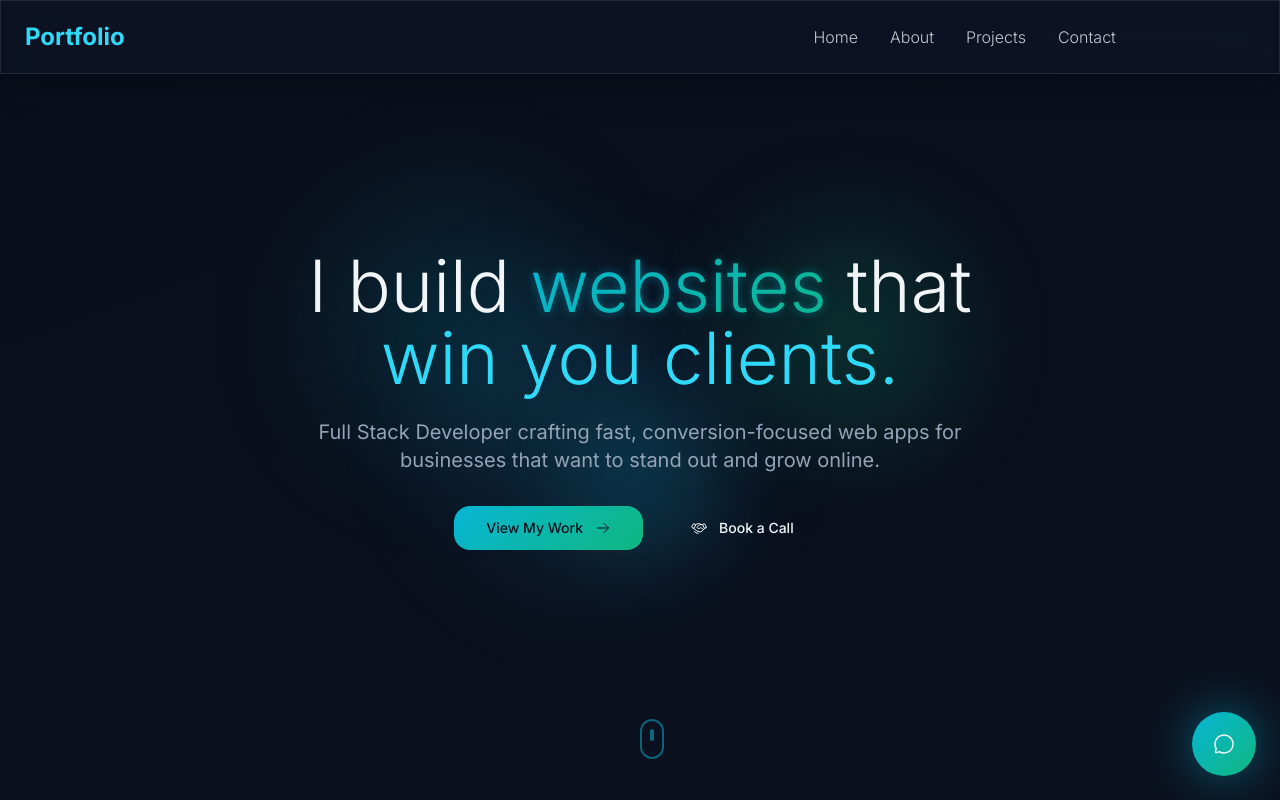
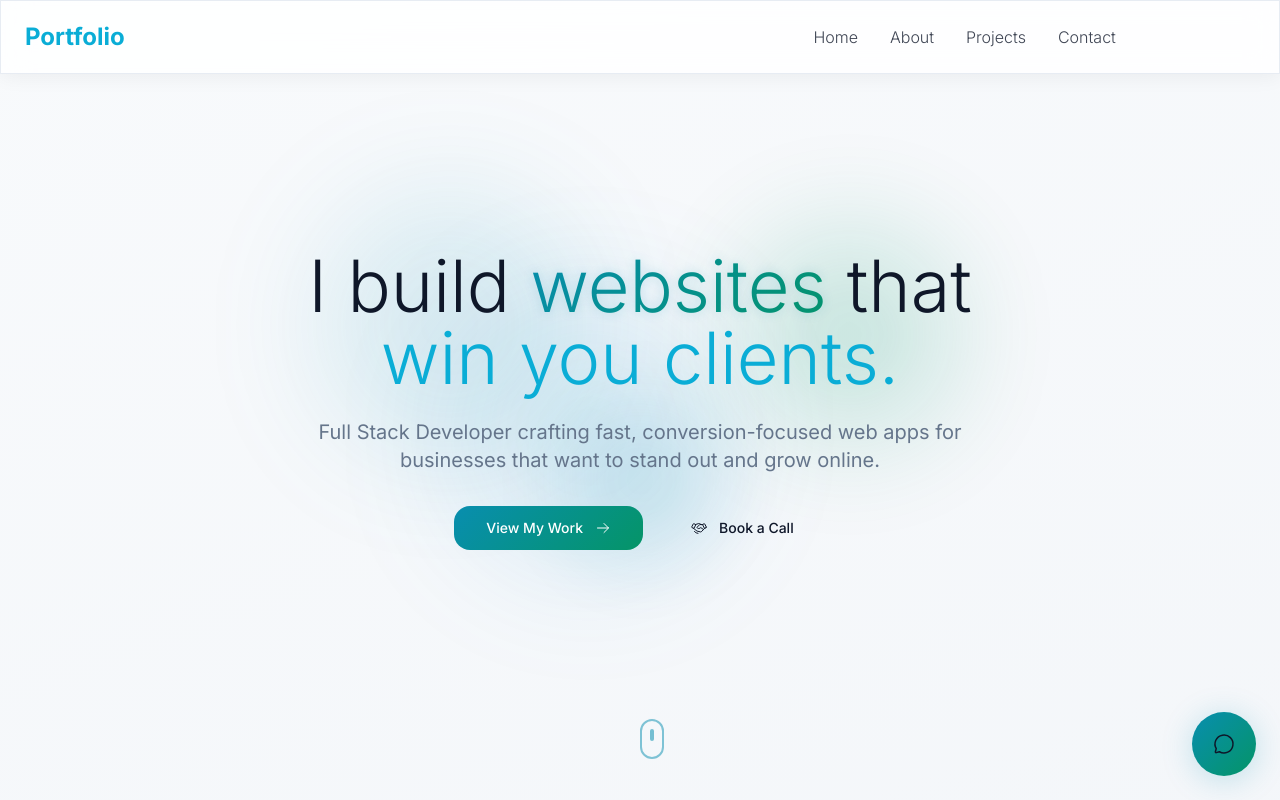
Before and after one commit to shadowslash420-create/ouss-porto, a React (Vite) app: page / in a window 1280 px wide. Shown: the top 800 px of the page. Built offline with nearby package versions, Linux system fonts and the light colour scheme.

Commit message:
Update Navigation component styling and refactor index CSS
Replit-Commit-Author: Agent

```diff
--- a/src/components/Navigation.tsx
+++ b/src/components/Navigation.tsx
@@ -78,7 +78,7 @@ const Navigation = () => {
 
   return (
     <>
-      <nav ref={navRef}className="fixed top-0 left-0 right-0 z-40 glass border-b border-white/10">
+      <nav ref={navRef} className="fixed top-0 left-0 right-0 z-40 glass border-b border-slate-200/80">
         <div className="container mx-auto px-6 py-4">
           <div className="flex items-center justify-between">
             <div ref={logoRef}>
@@ -107,7 +107,7 @@ const Navigation = () => {
       </nav>
 
       <div ref={mobileMenuRef}className="fixed top-0 right-0 w-full h-full bg-background/95 backdrop-blur-lg z-50 transform translate-x-full md:hidden">
-        <div className="flex items-center justify-between p-6 border-b border-white/10">
+        <div className="flex items-center justify-between p-6 border-b border-slate-200/80">
           <h2 className="text-2xl font-light text-primary-glow">Portfolio</h2>
           <button onClick={() => setIsOpen(false)} className="text-foreground p-2">
             <X size={24} />
--- a/src/index.css
+++ b/src/index.css
@@ -6,50 +6,50 @@
 
 @layer base {
   :root {
-    /* 60% — Deep Slate Midnight base (#0F172A → hsl 222 47% 11%) */
-    --background: 222 47% 7%;
-    --foreground: 210 30% 96%;
+    /* 60% — Soft off-white base (slate-50 #F8FAFC) */
+    --background: 210 40% 98%;
+    --foreground: 222 47% 11%;
 
-    /* 10% — Neon Cyan accent (#06B6D4 → hsl 189 94% 43%) */
-    --primary: 189 94% 43%;
-    --primary-foreground: 222 47% 7%;
-    --primary-glow: 189 94% 58%;
+    /* 10% — Cyan accent, darkened for light-bg contrast (#0891B2 cyan-600) */
+    --primary: 192 91% 36%;
+    --primary-foreground: 0 0% 100%;
+    --primary-glow: 192 91% 44%;
 
-    /* Electric Emerald secondary (#10B981 → hsl 160 84% 39%) */
-    --secondary: 160 84% 39%;
-    --secondary-foreground: 222 47% 7%;
-    --secondary-glow: 160 84% 52%;
+    /* Emerald secondary (#059669 emerald-600) */
+    --secondary: 161 94% 30%;
+    --secondary-foreground: 0 0% 100%;
+    --secondary-glow: 161 94% 38%;
 
-    /* Soft violet accent for variety */
-    --accent: 199 89% 55%;
-    --accent-foreground: 222 47% 7%;
-    --accent-glow: 199 89% 68%;
+    /* Sky accent */
+    --accent: 199 89% 42%;
+    --accent-foreground: 0 0% 100%;
+    --accent-glow: 199 89% 52%;
 
-    /* 30% — Slate structure (#94A3B8 → hsl 215 20% 65%) */
-    --muted: 222 47% 12%;
-    --muted-foreground: 215 20% 65%;
-    --border: 222 47% 16%;
-    --input: 222 47% 10%;
-    --ring: 189 94% 43%;
+    /* 30% — Slate muted text (#64748B slate-500) */
+    --muted: 214 32% 94%;
+    --muted-foreground: 215 16% 47%;
+    --border: 214 32% 88%;
+    --input: 214 32% 96%;
+    --ring: 192 91% 36%;
 
-    /* Cards: bg-slate-900/50 equivalent */
-    --card: 222 47% 9%;
-    --card-foreground: 210 30% 96%;
-    --glass: 222 47% 11%;
+    /* Cards: clean white with subtle depth */
+    --card: 0 0% 100%;
+    --card-foreground: 222 47% 11%;
+    --glass: 0 0% 100%;
 
-    --destructive: 0 84% 60%;
-    --destructive-foreground: 210 30% 96%;
+    --destructive: 0 84% 55%;
+    --destructive-foreground: 0 0% 100%;
 
-    --gradient-primary: linear-gradient(135deg, hsl(189 94% 43%), hsl(160 84% 39%));
-    --gradient-secondary: linear-gradient(135deg, hsl(160 84% 39%), hsl(189 94% 43%));
-    --gradient-background: linear-gradient(160deg, hsl(222 47% 7%), hsl(222 47% 10%), hsl(222 47% 7%));
-    --gradient-glass: linear-gradient(135deg, hsl(222 47% 14% / 0.6), hsl(222 47% 9% / 0.4));
+    --gradient-primary: linear-gradient(135deg, hsl(192 91% 36%), hsl(161 94% 30%));
+    --gradient-secondary: linear-gradient(135deg, hsl(161 94% 30%), hsl(192 91% 36%));
+    --gradient-background: linear-gradient(160deg, hsl(210 40% 98%), hsl(214 32% 95%), hsl(210 40% 98%));
+    --gradient-glass: linear-gradient(135deg, hsl(0 0% 100% / 0.9), hsl(214 32% 97% / 0.8));
 
-    --shadow-neon: 0 0 25px hsl(189 94% 43% / 0.45);
-    --shadow-cyan: 0 0 25px hsl(189 94% 43% / 0.45);
-    --shadow-glass: 0 8px 32px hsl(222 47% 4% / 0.5);
-    --glow-primary: 0 0 50px hsl(189 94% 43% / 0.5);
-    --glow-secondary: 0 0 50px hsl(160 84% 39% / 0.5);
+    --shadow-neon: 0 4px 20px hsl(192 91% 36% / 0.18);
+    --shadow-cyan: 0 4px 20px hsl(192 91% 36% / 0.18);
+    --shadow-glass: 0 2px 24px hsl(222 47% 11% / 0.07);
+    --glow-primary: 0 4px 32px hsl(192 91% 36% / 0.22);
+    --glow-secondary: 0 4px 32px hsl(161 94% 30% / 0.22);
 
     --transition-smooth: all 0.3s cubic-bezier(0.4, 0, 0.2, 1);
     --transition-bounce: all 0.3s cubic-bezier(0.68, -0.55, 0.265, 1.55);
@@ -75,11 +75,11 @@
   }
 
   .glass {
-    background: rgba(15, 23, 42, 0.5);
-    backdrop-filter: blur(12px);
-    -webkit-backdrop-filter: blur(12px);
-    border: 1px solid rgba(255, 255, 255, 0.08);
-    box-shadow: var(--shadow-glass);
+    background: rgba(255, 255, 255, 0.85);
+    backdrop-filter: blur(14px);
+    -webkit-backdrop-filter: blur(14px);
+    border: 1px solid rgba(0, 0, 0, 0.06);
+    box-shadow: 0 2px 20px rgba(0, 0, 0, 0.06);
   }
 
   .glow-primary {
@@ -109,7 +109,7 @@
   }
 
   .text-glow {
-    text-shadow: 0 0 10px hsl(var(--primary) / 0.5);
+    text-shadow: 0 0 12px hsl(var(--primary) / 0.2);
   }
 
   ::-webkit-scrollbar {
```
